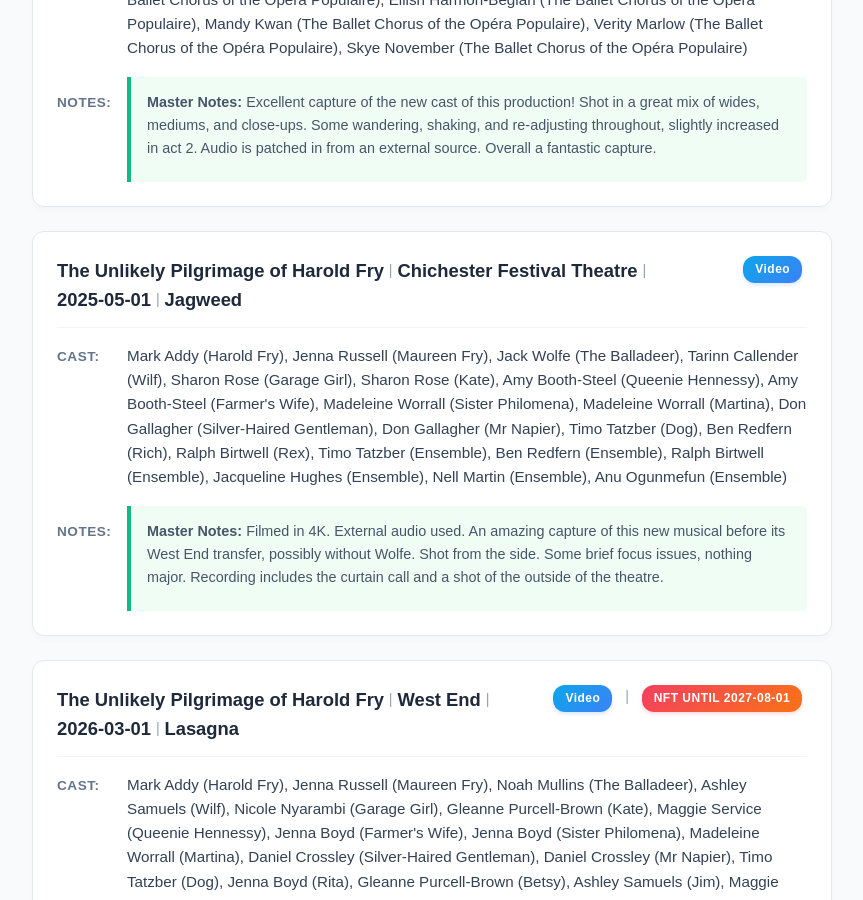
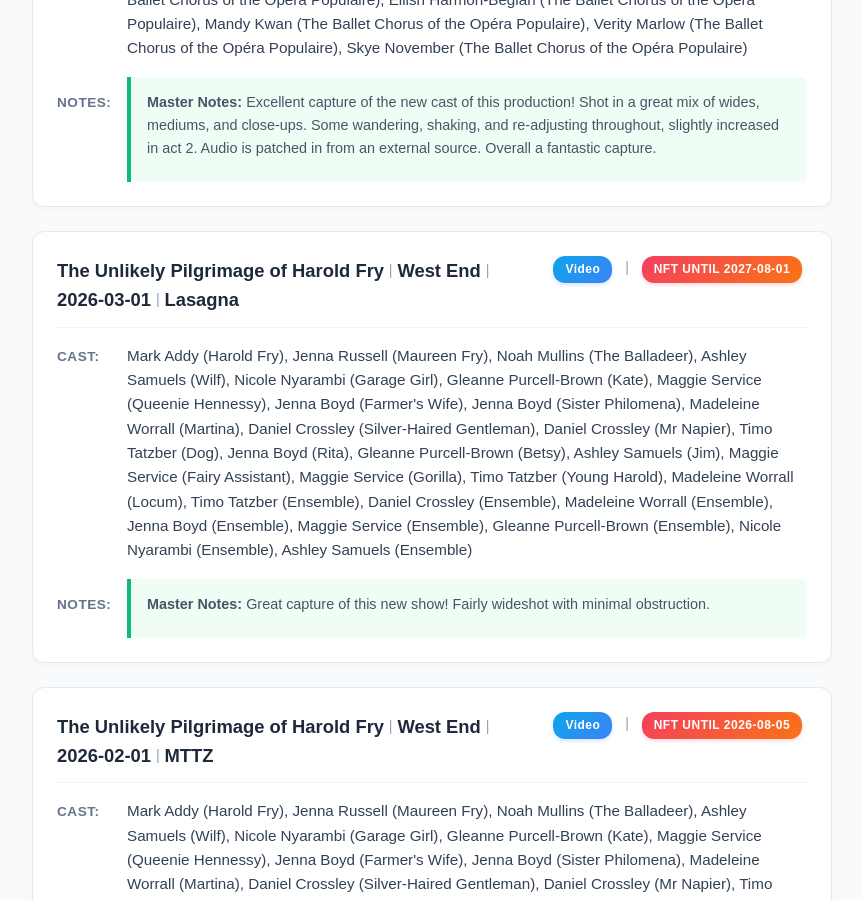
Before and after one commit to DireSpider/direspider.github.io, a Jekyll site: the page built from wants/index.html, in a window 1280 px wide and 900 px high, scrolled down 19276 px. Shown: the whole window, without its empty margins (208-1071 px from the left). Built offline with Jekyll 4.4.1, drawn with Linux system fonts in a browser that asks for light colours.

Commit message:
update my wants include html

```diff
--- a/_includes/wants.html
+++ b/_includes/wants.html
@@ -2259,53 +2259,6 @@
 
               <div style="margin-bottom: 0.5rem;">
                   <strong>Master Notes:</strong> Excellent capture of the new cast of this production! Shot in a great mix of wides, mediums, and close-ups. Some wandering, shaking, and re-adjusting throughout, slightly increased in act 2. Audio is patched in from an external source. Overall a fantastic capture.
-              </div>
-
-
-
-
-          </div>
-      </div>
-
-</div><div class="recording-card">
- <div class="header">
-
-          <div class="header-info">
-            <span>The Unlikely Pilgrimage of Harold Fry</span>
-            <span class="separator">|</span>
-            <span>Chichester Festival Theatre</span>
-            <span class="separator">|</span>
-            <span>2025-05-01</span>
-            <span class="separator">|</span>
-            <span>Jagweed</span>
-          </div>
-
-          <div class ="header-badges">
-        <span class="media-type-badge">video</span>
-
-
-
-
-
-             </div>
-
-        </div>
-
-<div class="info-section">
-<span class="label">Cast:</span>
-<span id="cast-display" class="content-text">
-Mark Addy (Harold Fry), Jenna Russell (Maureen Fry), Jack Wolfe (The Balladeer), Tarinn Callender (Wilf), Sharon Rose (Garage Girl), Sharon Rose (Kate), Amy Booth-Steel (Queenie Hennessy), Amy Booth-Steel (Farmer's Wife), Madeleine Worrall (Sister Philomena), Madeleine Worrall (Martina), Don Gallagher (Silver-Haired Gentleman), Don Gallagher (Mr Napier), Timo Tatzber (Dog), Ben Redfern (Rich), Ralph Birtwell (Rex), Timo Tatzber (Ensemble), Ben Redfern (Ensemble), Ralph Birtwell (Ensemble), Jacqueline Hughes (Ensemble), Nell Martin (Ensemble), Anu Ogunmefun (Ensemble)
-</span>
-</div>
-
-
-      <div class="info-section">
-          <span class="label">Notes:</span>
-          <div class="notes-text">
-
-
-              <div style="margin-bottom: 0.5rem;">
-                  <strong>Master Notes:</strong> Filmed in 4K. External audio used. An amazing capture of this new musical before its West End transfer, possibly without Wolfe. Shot from the side. Some brief focus issues, nothing major. Recording includes the curtain call and a shot of the outside of the theatre.
               </div>
 
 
```
